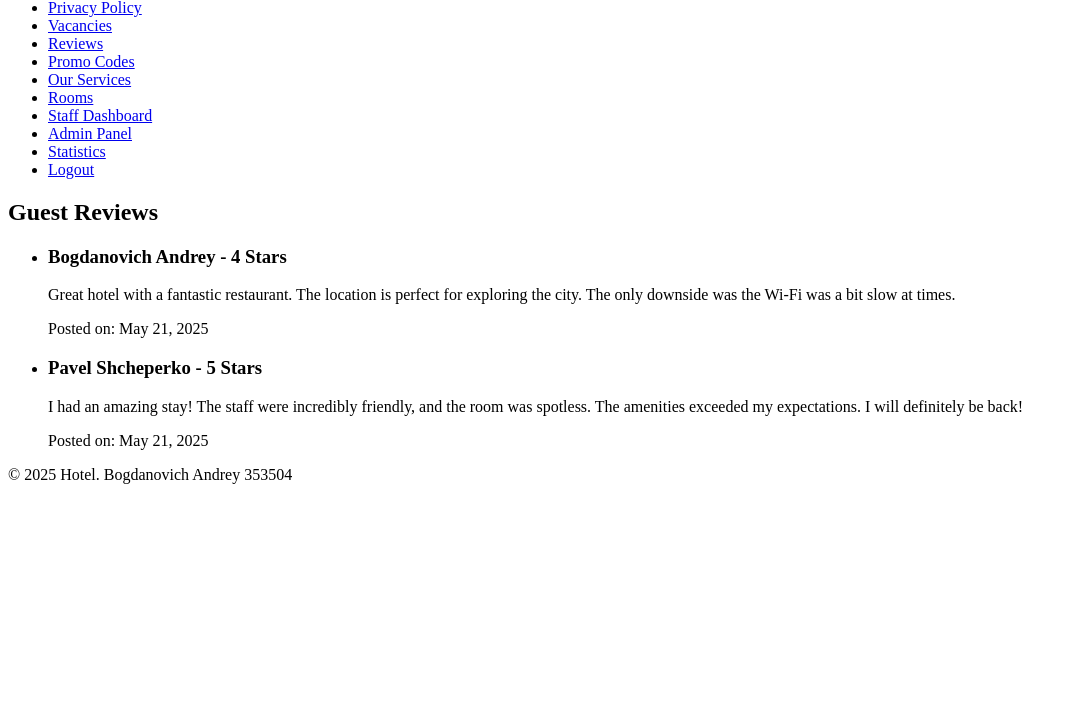
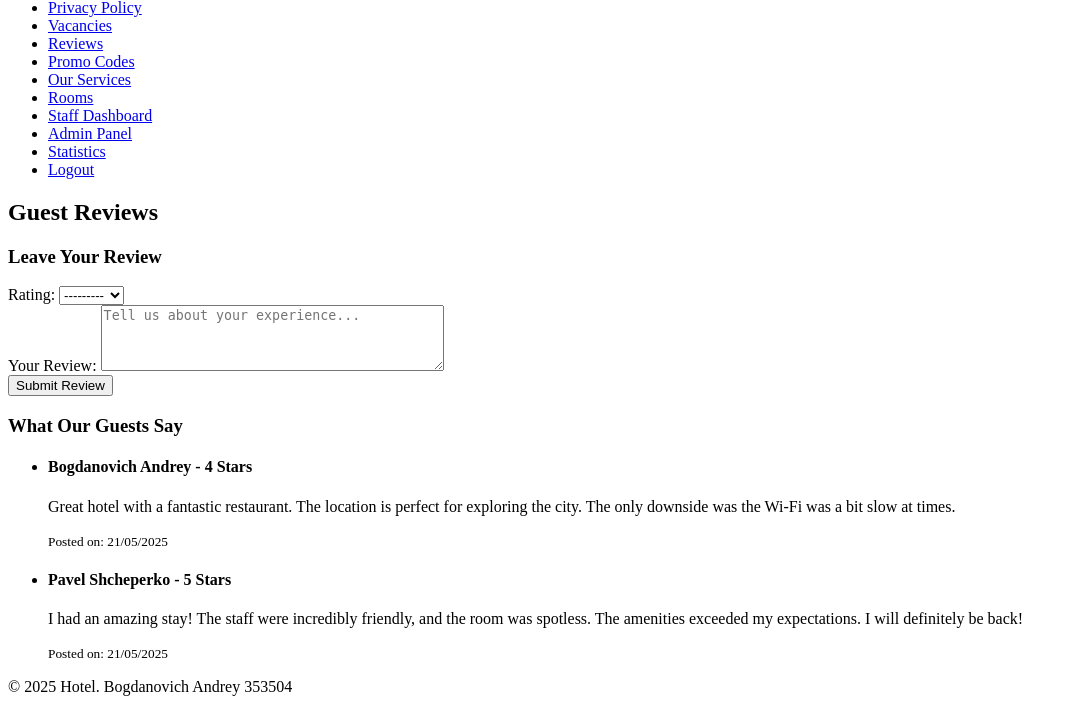
Before and after one commit to ahahaharu/hotel_reservation, a Django app: page /reviews/ in a window 1280 px wide. Shown: the part 377-1089 px from the top of the page, without its empty margins (0-1077 px from the left). Before the commit the page ends 861 px from the top, so only its background shows below. Run offline with Django 5.2, Linux system fonts and the light colour scheme; a user stored in the database is signed in; data comes from the database, SQL or seed files in the repository; both versions use the stored data as it was after the commit.

Commit message:
reviews edited

```diff
--- a/hotel/forms.py
+++ b/hotel/forms.py
@@ -1,7 +1,7 @@
 from django import forms
 from django.contrib.auth.forms import UserCreationForm, AuthenticationForm
 from django.contrib.auth.models import User
-from .models import Room, RoomCategory, RoomImage, Client
+from .models import Room, RoomCategory, RoomImage, Client, Review
 
 class RoomForm(forms.ModelForm):
     class Meta:
@@ -64,3 +64,12 @@ class RoomFilterForm(forms.Form):
         initial='room_number',
         label="Sort by"
     )
+
+class ReviewForm(forms.ModelForm):
+    class Meta:
+        model = Review
+        fields = ['rating', 'text']
+        widgets = {
+            'text': forms.Textarea(attrs={'rows': 4, 'placeholder': 'Tell us about your experience...'}),
+            'rating': forms.Select(attrs={'class': 'form-control'})
+        }
--- a/hotel/templates/hotel/reviews.html
+++ b/hotel/templates/hotel/reviews.html
@@ -5,17 +5,55 @@
 {% block content %}
     <h2>Guest Reviews</h2>
 
+    {% if user.is_authenticated %}
+        <div class="review-form">
+            <h3>Leave Your Review</h3>
+            <form method="post">
+                {% csrf_token %}
+
+                {% if form.non_field_errors %}
+                    <div class="error">
+                        {% for error in form.non_field_errors %}
+                            <p>{{ error }}</p>
+                        {% endfor %}
+                    </div>
+                {% endif %}
+
+                <div class="form-group">
+                    <label for="{{ form.rating.id_for_label }}">Rating:</label>
+                    {{ form.rating }}
+                    {% if form.rating.errors %}
+                        <div class="error">{{ form.rating.errors }}</div>
+                    {% endif %}
+                </div>
+
+                <div class="form-group">
+                    <label for="{{ form.text.id_for_label }}">Your Review:</label>
+                    {{ form.text }}
+                    {% if form.text.errors %}
+                        <div class="error">{{ form.text.errors }}</div>
+                    {% endif %}
+                </div>
+
+                <button type="submit">Submit Review</button>
+            </form>
+        </div>
+    {% else %}
+        <p>Please <a href="{% url 'hotel:login' %}">login</a> to leave a review.</p>
+    {% endif %}
+
+    <h3>What Our Guests Say</h3>
     {% if reviews %}
-        <ul>
+        <ul class="reviews-list">
             {% for review in reviews %}
                 <li>
-                    <h3>{{ review.client }} - {{ review.get_rating_display }}</h3>
+                    <h4>{{ review.client }} - {{ review.get_rating_display }}</h4>
                     <p>{{ review.text }}</p>
-                    <p>Posted on: {{ review.date_posted|date:"F d, Y" }}</p>
+                    <p><small>Posted on: {{ review.date_posted|date:"d/m/Y" }}</small></p>
                 </li>
             {% endfor %}
         </ul>
     {% else %}
-        <p>No reviews available.</p>
+        <p>No reviews available yet. Be the first to leave a review!</p>
     {% endif %}
 {% endblock %}
--- a/hotel/urls.py
+++ b/hotel/urls.py
@@ -13,7 +13,7 @@ urlpatterns = [
     path('contacts/', views.contacts, name='contacts'),
     path('privacy-policy/', views.privacy_policy, name='privacy_policy'),
     path('vacancies/', views.vacancies, name='vacancies'),
-    path('reviews/', views.reviews, name='reviews'),
+    path('reviews/', views.add_review, name='reviews'),
     path('promo-codes/', views.promo_codes, name='promo_codes'),
 
     re_path(r'^rooms/$', views.RoomListView.as_view(), name='room_list'),
--- a/hotel/views.py
+++ b/hotel/views.py
@@ -18,7 +18,7 @@ from .models import (
     Article, CompanyInfo, FAQ, Staff, Vacancy, Review,
     PromoCode, Room, RoomCategory, RoomImage, Reservation, Client, Service
 )
-from .forms import RoomForm, RoomImageForm, RoomFilterForm
+from .forms import RoomForm, RoomImageForm, RoomFilterForm, ReviewForm
 from .auth_forms import UserRegisterForm, UserLoginForm, UserProfileForm
 import matplotlib.pyplot as plt
 from io import BytesIO
@@ -553,3 +553,31 @@ def room_booking_distribution_chart(request):
     return render(request, 'hotel/visualizations/room_booking_distribution.html', {
         'chart_image': chart_image
     })
+
+
+def add_review(request):
+    """Allow registered users to submit reviews"""
+    if request.method == 'POST':
+        form = ReviewForm(request.POST)
+        if form.is_valid():
+            review = form.save(commit=False)
+            try:
+                client = request.user.client
+                review.client = client
+                review.is_published = False
+                review.save()
+                messages.success(request, "Thanks for the feedback")
+                return redirect('hotel:reviews')
+            except:
+                messages.error(request, "Your account is not set up as a client. Please contact support.")
+        else:
+            messages.error(request, "Please correct the errors in the form.")
+    else:
+        form = ReviewForm()
+
+    published_reviews = Review.objects.filter(is_published=True).order_by('-date_posted')
+
+    return render(request, 'hotel/reviews.html', {
+        'form': form,
+        'reviews': published_reviews
+    })
```
Also changed, not shown: db.sqlite3.
